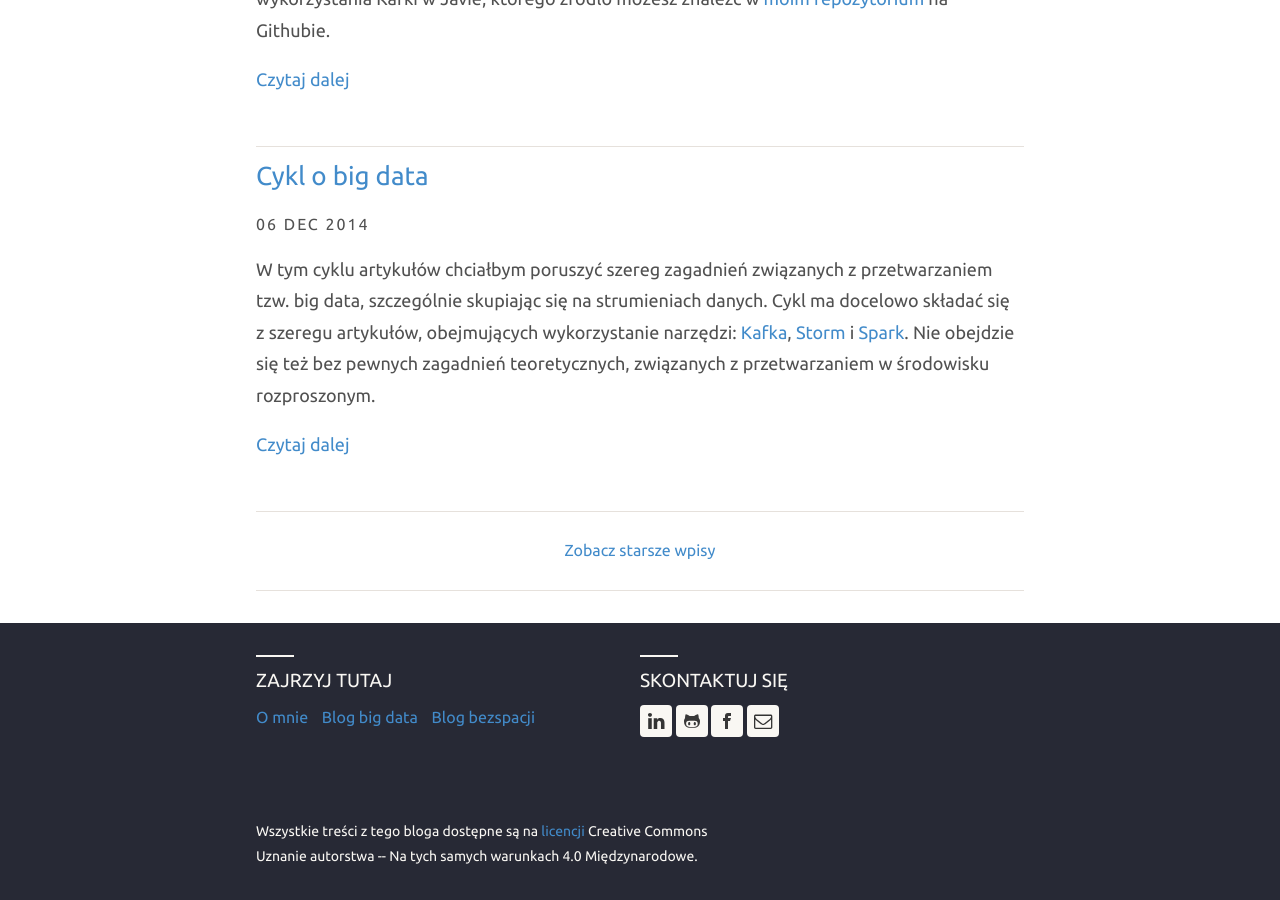
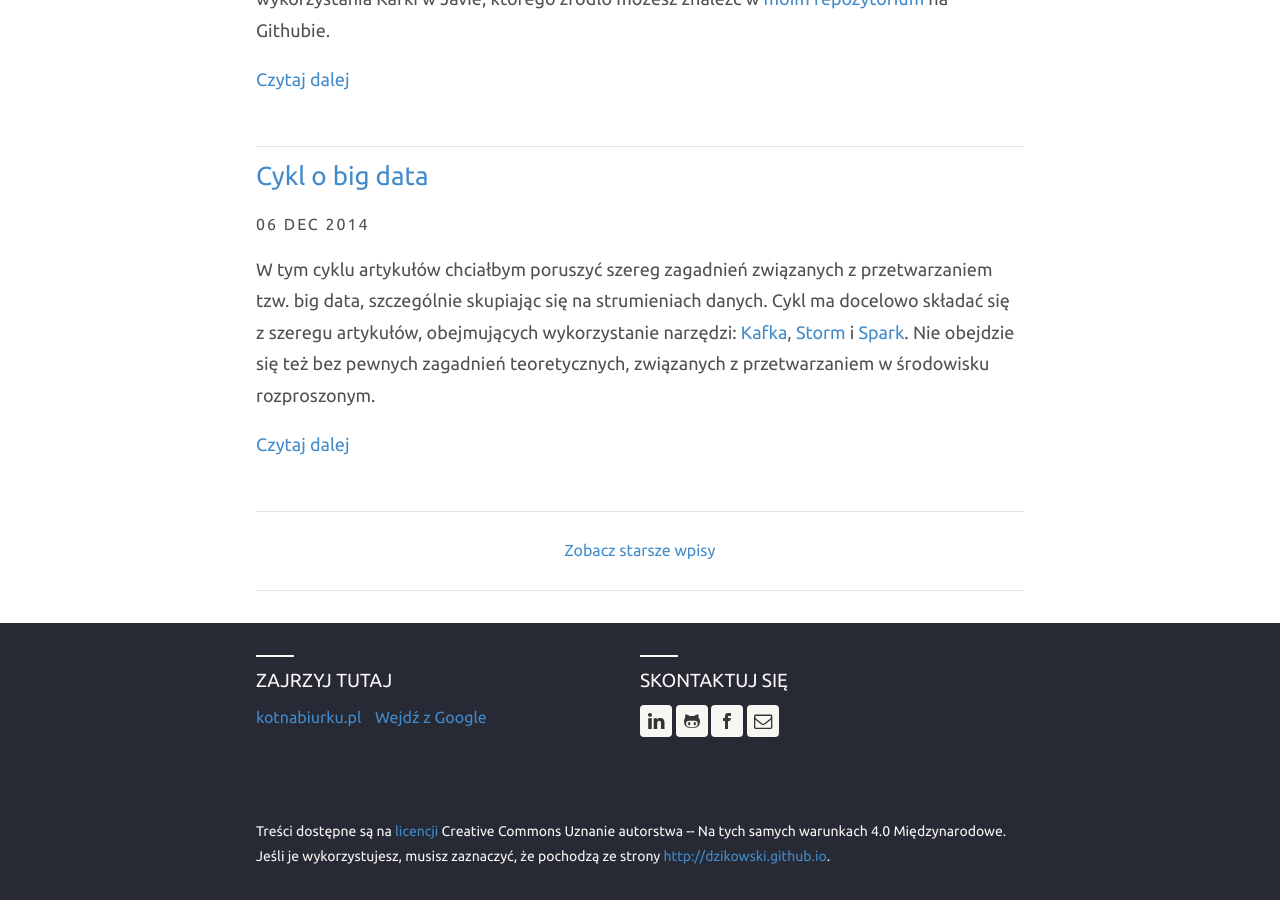
Before and after one commit to dzikowski/dzikowski.github.io, a Jekyll site: the page built from index.html, in a window 1280 px wide and 900 px high, scrolled down 859 px. Built offline with Jekyll 4.4.1, drawn with Linux system fonts in a browser that asks for light colours; nearby versions of some CDN libraries.

Commit message:
dane kontaktowe, licencja itp

```diff
--- a/_config.yml
+++ b/_config.yml
@@ -34,7 +34,7 @@
     dribble:
     pinterest:
     linkedin: jakub-dzikowski
-    mail: jakub.t.dzikowski@gmail.com
+    mail: jakub@bezspacji.pl
   # Toggle disclaimer in footer
   show_disclaimer: false
 
--- a/_includes/footer-links.html
+++ b/_includes/footer-links.html
@@ -1,6 +1,5 @@
 <h6>Zajrzyj tutaj</h6>
 <ul class="menu">
-    <li><a href="{{ '/about' | prepend: site.baseurl | prepend: site.url }}">O mnie</a></li>
-    <li><a href="{{ '/blog' | prepend: site.baseurl | prepend: site.url }}">Blog big data</a></li>
-    <li><a href="http://bezspacji.pl/wordpress">Blog bezspacji</a></li>
+    <li><a href="http://kotnabiurku.pl">kotnabiurku.pl</a></li>
+    <li><a href="http://https://chrome.google.com/webstore/detail/enter-from-google/kdfmannbafpkabedemabbobjnpckmkka?hl=pl">Wejdź z Google</a></li>
 </ul>
--- a/_includes/footer.html
+++ b/_includes/footer.html
@@ -5,4 +5,5 @@
 
 <!--    <a rel="license" href="http://creativecommons.org/licenses/by-sa/4.0/"><img alt="Licencja Creative Commons" style="border-width:0" src="https://i.creativecommons.org/l/by-sa/4.0/88x31.png" /></a> -->
 
-    Wszystkie treści z tego bloga dostępne są na <a rel="license" href="http://creativecommons.org/licenses/by-sa/4.0/">licencji</a> Creative Commons <br> Uznanie autorstwa -- Na tych samych warunkach 4.0 Międzynarodowe.
+Treści dostępne są na <a rel="license" href="http://creativecommons.org/licenses/by-sa/4.0/">licencji</a> Creative Commons Uznanie autorstwa -- Na tych samych warunkach 4.0 Międzynarodowe.
+Jeśli je wykorzystujesz, musisz zaznaczyć, że pochodzą ze strony <a href="http://dzikowski.github.io">http://dzikowski.github.io</a>.
```
